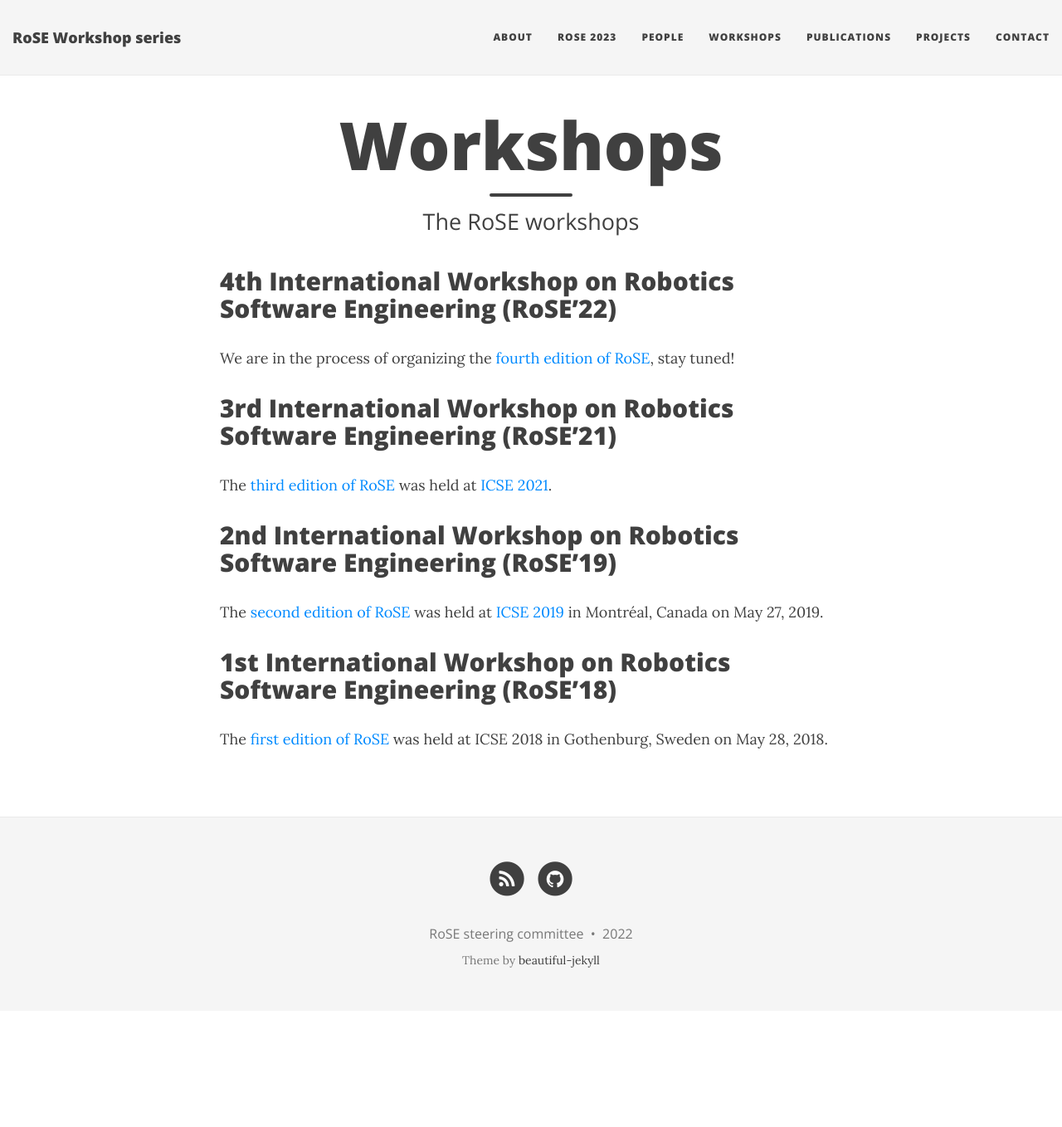
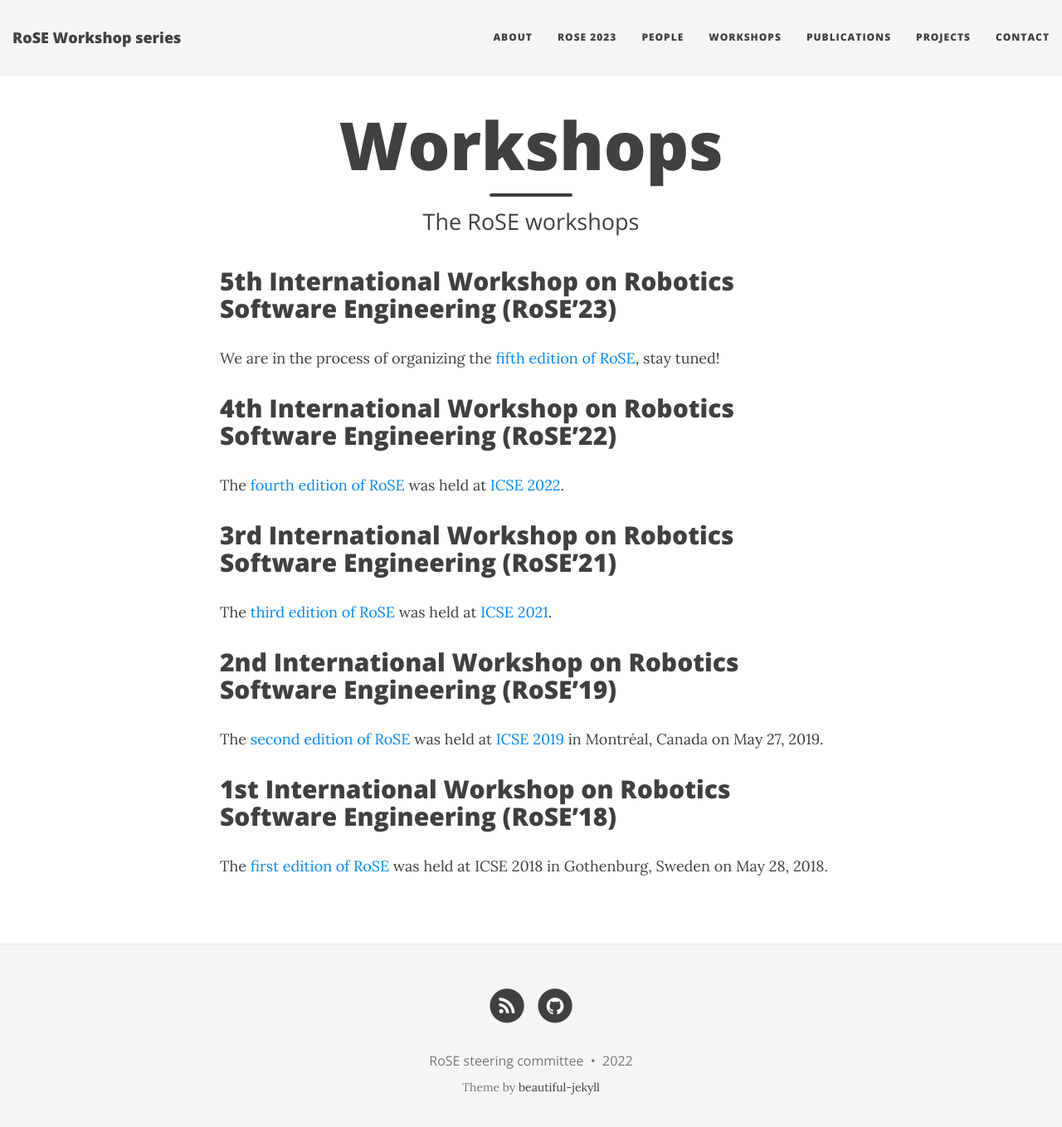
Before and after one commit to rose-workshops/rose-workshops.github.io, a Jekyll site: the page built from workshops.md, in a window 1280 px wide and 1371 px high. Shown: the top 1358 px of the window at 83% size. Built offline with Jekyll 4.4.1, drawn with Linux system fonts in a browser that asks for light colours; nearby versions of some CDN libraries.

Commit message:
Add entry for RoSE 2023 in the Workshops page

```diff
--- a/workshops.md
+++ b/workshops.md
@@ -4,9 +4,13 @@ title: Workshops
 subtitle: The RoSE workshops
 ---
 
+## 5th International Workshop on Robotics Software Engineering (RoSE'23)
+
+We are in the process of organizing the [fifth edition of RoSE](/rose2023/), stay tuned!
+
 ## 4th International Workshop on Robotics Software Engineering (RoSE'22)
 
-We are in the process of organizing the [fourth edition of RoSE](/rose2022/), stay tuned!
+The [fourth edition of RoSE](/rose2022/) was held at [ICSE 2022](https://2022.icse-conferences.org).
 
 ## 3rd International Workshop on Robotics Software Engineering (RoSE'21)
 
```
